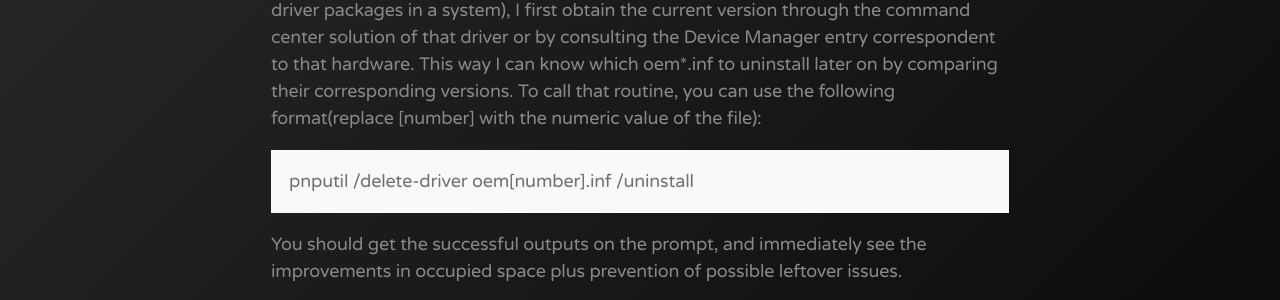
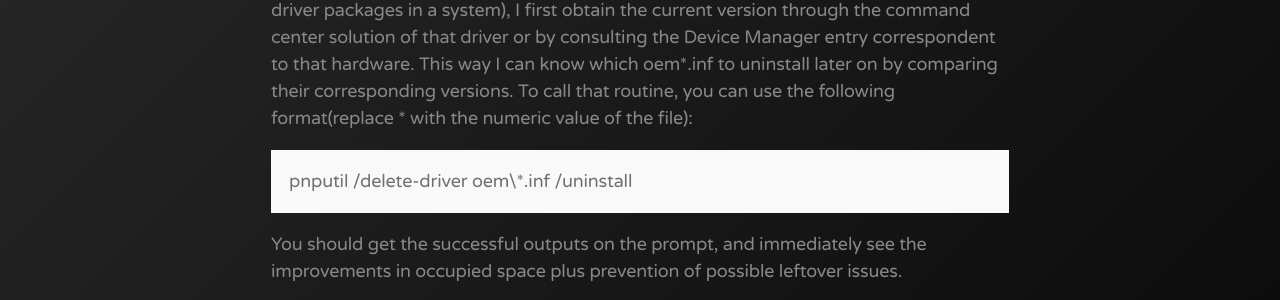
Before and after one commit to bonina/bonina.github.io, a Jekyll site: the page built from _posts/software/2019/2019-09-29-pnputil-in-windows.md, in a window 1280 px wide. Shown: the part 803-1103 px from the top of the page. Built offline with Jekyll 4.4.1, drawn with Linux system fonts in a browser that asks for light colours; some of the changed text lies outside the part shown.

Commit message:
Update 2019-09-29-pnputil-in-windows.md

```diff
--- a/_posts/software/2019/2019-09-29-pnputil-in-windows.md
+++ b/_posts/software/2019/2019-09-29-pnputil-in-windows.md
@@ -14,7 +14,7 @@ To obtain the list of oem\*.inf packages currently present in the system, just r
 <p class="message">pnputil /e</p>
 
 Searching for the oem\*.inf files that could be discarded is not always a straightforward task. The bullet proof solution I've found is knowing the installed version numbers beforehand. For instance, if I am updating my graphics card drivers(usually the largest driver packages in a system), I first obtain the current version through the command center solution of that driver or by consulting the Device Manager entry correspondent to that hardware. This way I can know which oem\*.inf to uninstall later on by comparing their corresponding versions.
-To call that routine, you can use the following format(replace [number] with the numeric value of the file):
-<p class="message">pnputil /delete-driver oem[number].inf /uninstall</p>
+To call that routine, you can use the following format(replace \* with the numeric value of the file):
+<p class="message">pnputil /delete-driver oem\*.inf /uninstall</p>
 
 You should get the successful outputs on the prompt, and immediately see the improvements in occupied space plus prevention of possible leftover issues.
```
